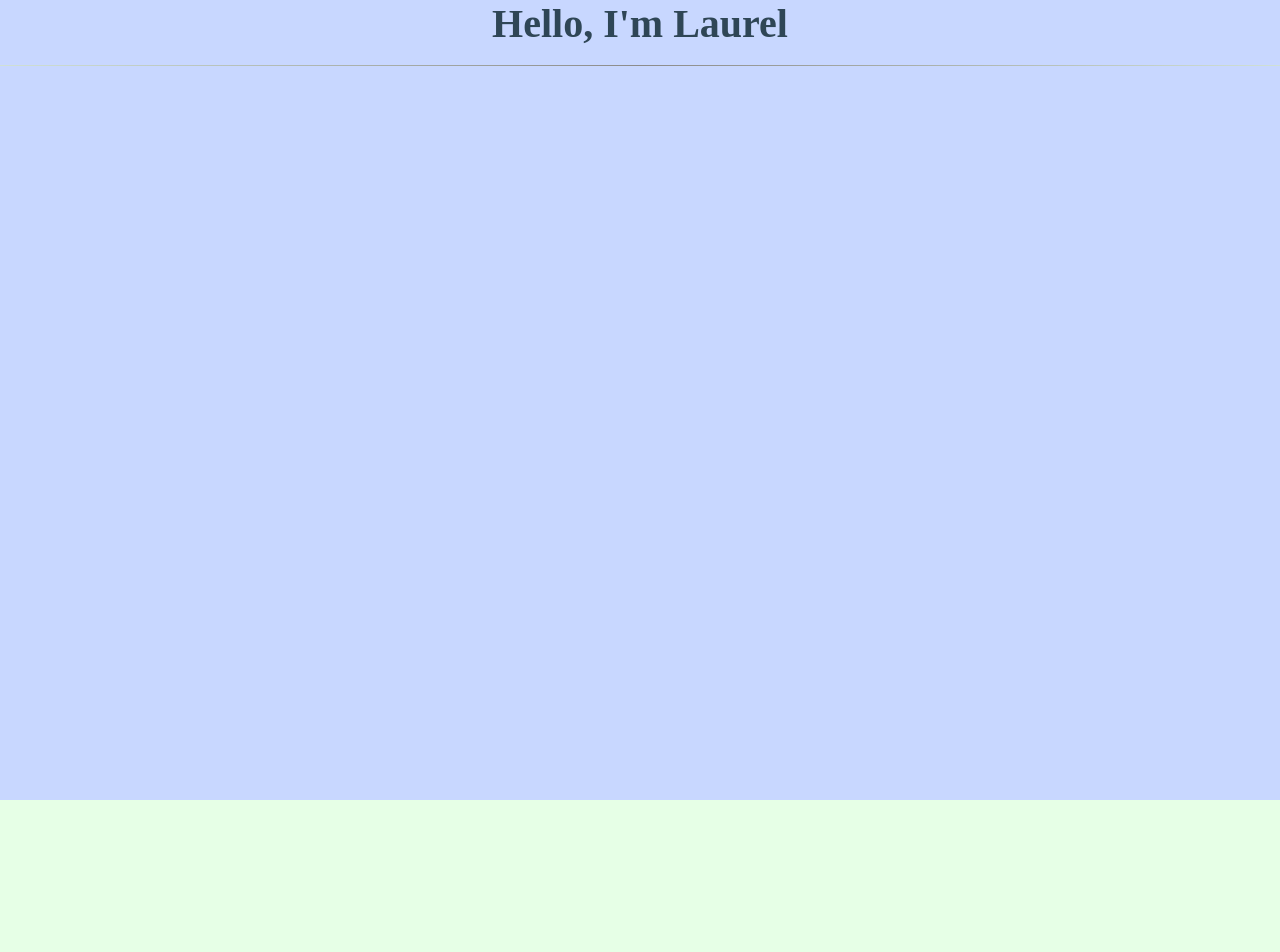
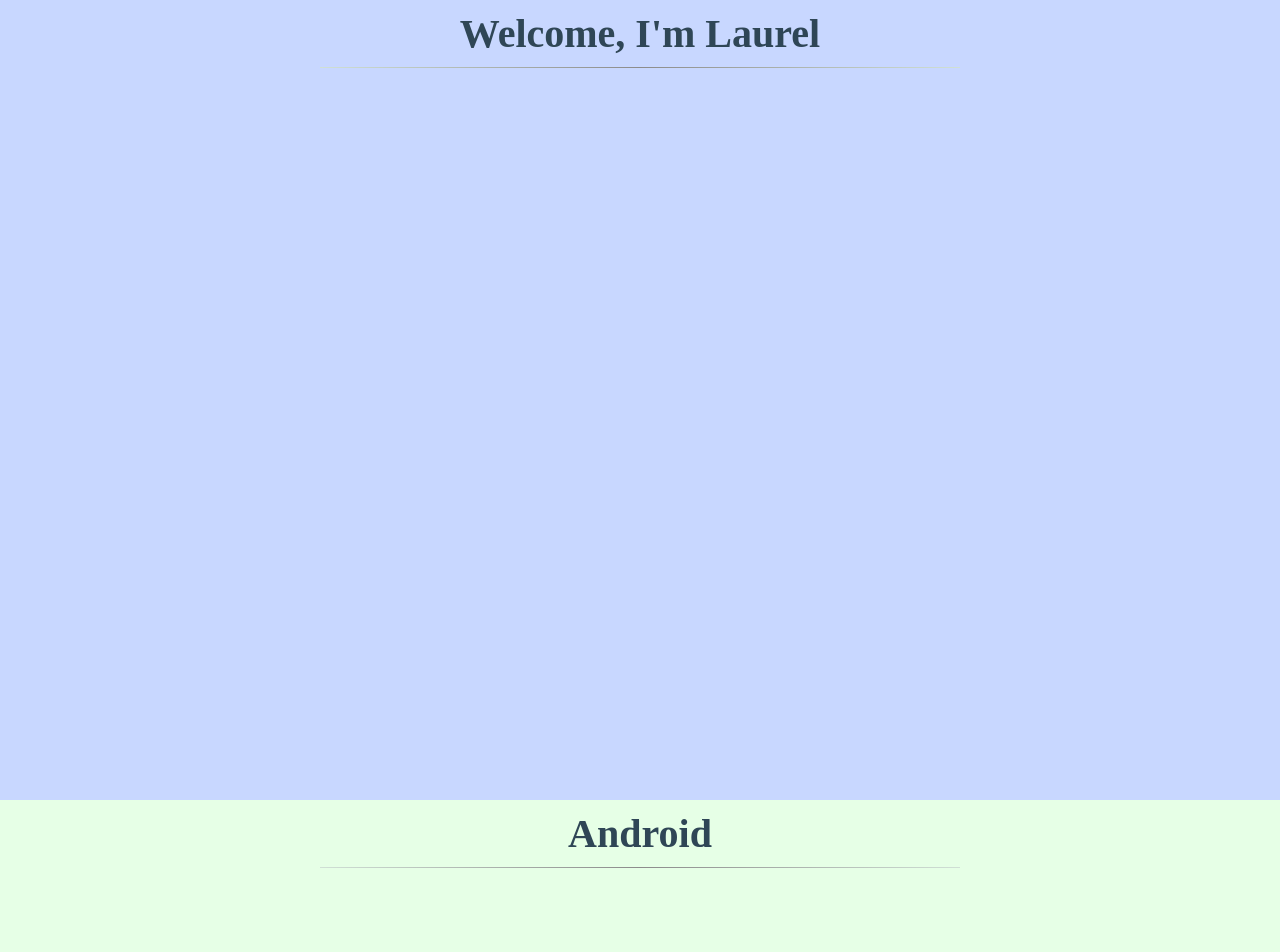
Before and after one commit to lkrienke/personal_marketing_site, a plain HTML site: page index.html in a window 1280 px wide. Shown: the top 952 px of the page. Drawn offline with Linux system fonts and the light colour scheme; a web font is replaced by a local one.

Commit message:
Add headers to sections on title page

```diff
--- a/index.html
+++ b/index.html
@@ -11,18 +11,29 @@
  <!-- BODY -->
 <body>
 	<div id="page-title" class="full-height" style="background-color: rgb(200,215,255);">
-		<h1>Hello, I'm Laurel</h1>
-		<br>
-		<hr class=gradient>
+		<h1>Welcome, I'm Laurel</h1>
+		<hr class="gradient">
 		<br>
 	</div>
 	<div id="page-android" class="full-height" style="background-color: rgb(230,255,230);">
+		<h1>Android</h1>
+		<hr class="gradient">
+		<br>
 	</div>
 	<div id="page-api" class="full-height" style="background-color: rgb(230,250,250);">
+		<h1>API</h1>
+		<hr class="gradient">
+		<br>
 	</div>
 	<div id="page-webcomic" class="full-height" style="background-color: rgb(255,240,200);">
+		<h1>Design</h1>
+		<hr class="gradient">
+		<br>
 	</div>
 	<div id="page-friend" class="full-height" style="background-color: rgb(230,230,255);">
+		<h1>Organization</h1>
+		<hr class="gradient">
+		<br>
 	</div>
 </body>
 
--- a/stylesheets/styles.css
+++ b/stylesheets/styles.css
@@ -11,6 +11,7 @@ h1 {
 	font-family: "Bungee Hairline";
 	font-size: 40px;
   margin: 0;
+  padding: 10px;
 }
 
 img {
@@ -18,8 +19,9 @@ img {
 }
 
 hr.gradient {
+  width: 50%;
   padding: 0;
-  margin: 0;
+  margin: 0 auto;
   border: 0;
   height: 1px;
   background-image: -webkit-linear-gradient(left, #d0e0d5, #8c8b8b, #d0e0d5);
```
Also changed, not shown: 1 other file.
